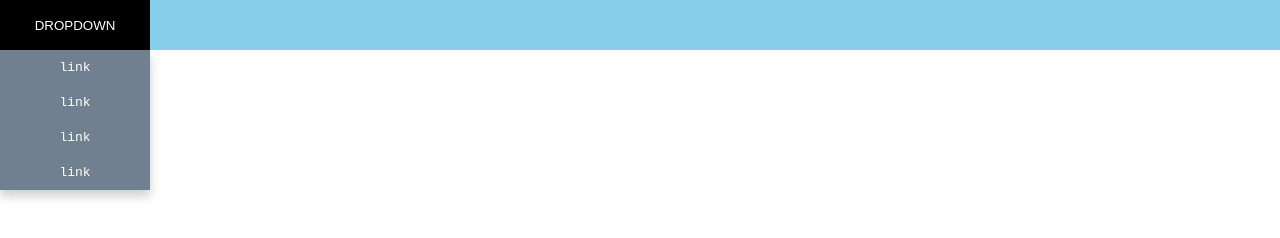
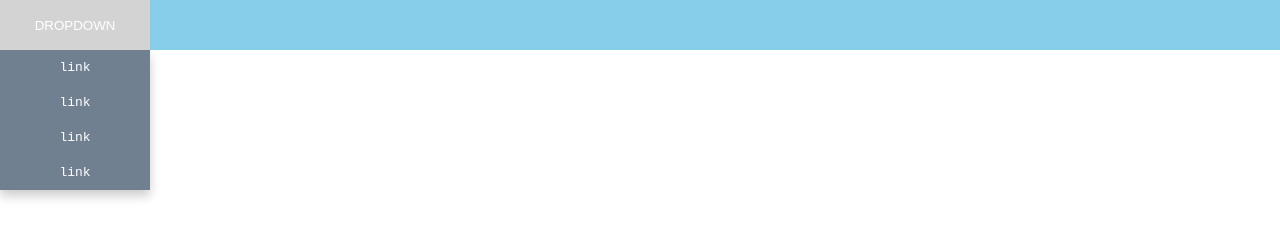
Before and after one commit to DanArmstrong124/dropdownmenu, a plain HTML site: page index.html in a window 1280 px wide. Drawn offline with Linux system fonts and the light colour scheme.

Commit message:
Modified CSS

```diff
--- a/css/main.css
+++ b/css/main.css
@@ -59,7 +59,8 @@ button     {
 }
 
 .dropdown:hover button   {
-    background-color: black;
+    background-color: lightgrey;
+    color: white;
 }
 
 .dropdown:hover .dropdownMenu    {
```
